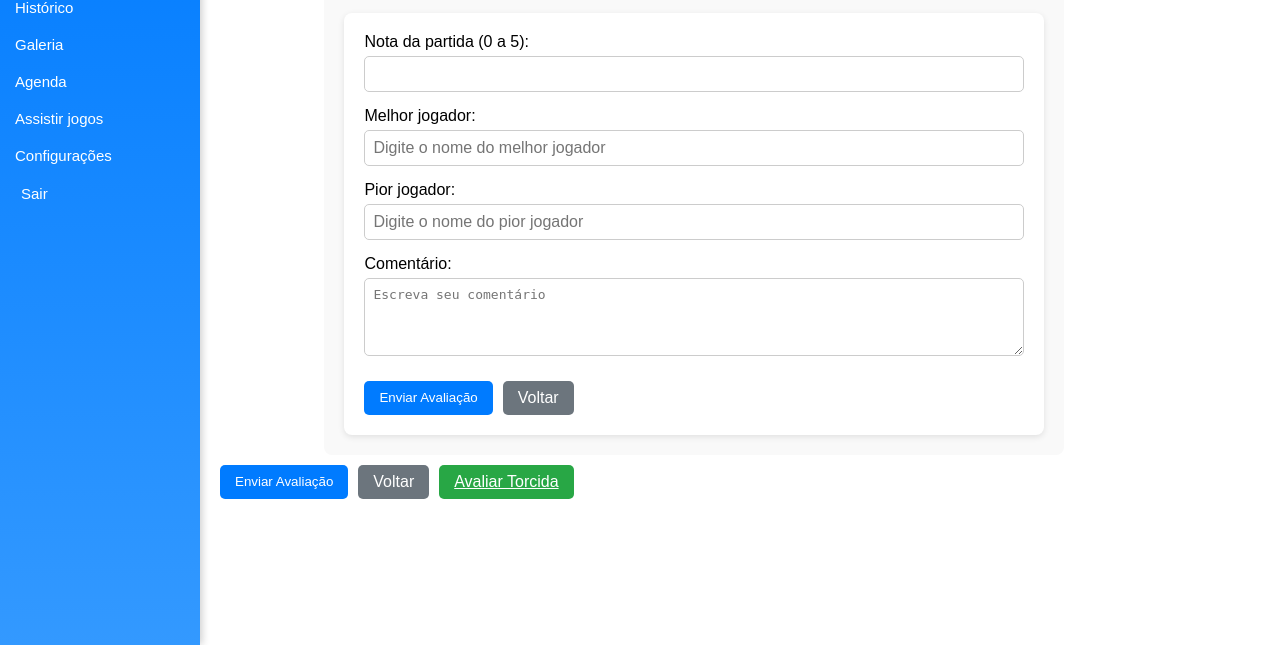
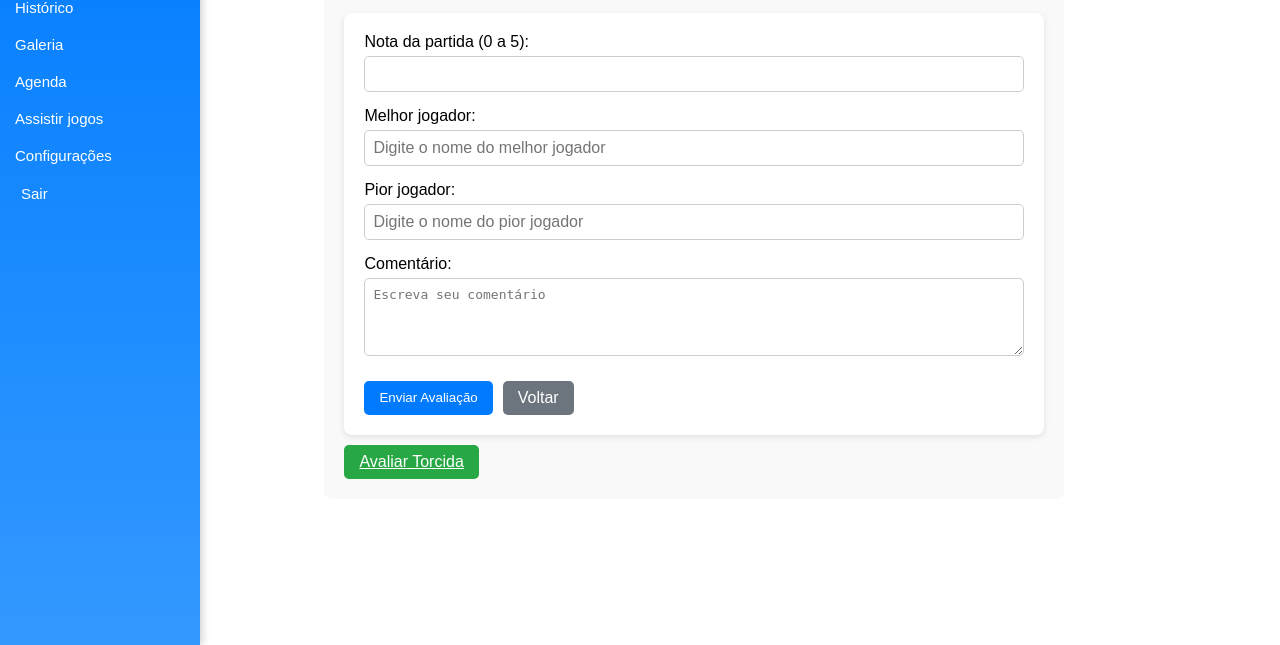
Before and after one commit to Amfgs/projeto-Only-Football-Fans, a Django app: template templates/partidas/avaliar_partida.html in a window 1280 px wide. Shown: the part 155-800 px from the top of the page. Run offline with Django 5.2, Linux system fonts and the light colour scheme; the template is opened without the code that fills it, so the values that code supplies are empty.

Commit message:
Deixando avaliar_partida.html melhor

```diff
--- a/templates/partidas/avaliar_partida.html
+++ b/templates/partidas/avaliar_partida.html
@@ -37,25 +37,20 @@
             <textarea id="comentario_avaliacao" name="comentario_avaliacao" rows="4" placeholder="Escreva seu comentário"></textarea>
         </div>
 
-        <!-- Botões -->
+        <!-- ✅ Botões principais -->
         <div class="form-buttons">
             <button type="submit" class="btn-submit">Enviar Avaliação</button>
             <a href="{% url 'core:lista_partidas' %}" class="btn-cancel">Voltar</a>
         </div>
     </form>
+
+    <!-- ✅ Botão extra fora do form -->
+    <div class="form-buttons">
+        <a href="{% url 'core:avaliar_torcida' partida.id %}" class="btn-submit" style="background-color: #28a745;">
+            Avaliar Torcida
+        </a>
+    </div>
 </div>
-
-<!-- Botões -->
-<div class="form-buttons">
-    <button type="submit" class="btn-submit">Enviar Avaliação</button>
-    <a href="{% url 'core:lista_partidas' %}" class="btn-cancel">Voltar</a>
-
-    <!-- ✅ Novo botão -->
-    <a href="{% url 'core:avaliar_torcida' partida.id %}" class="btn-submit" style="background-color: #28a745;">
-        Avaliar Torcida
-    </a>
-</div>
-
 
 <style>
 /* Container principal */
```
Also changed, not shown: db.sqlite3.
